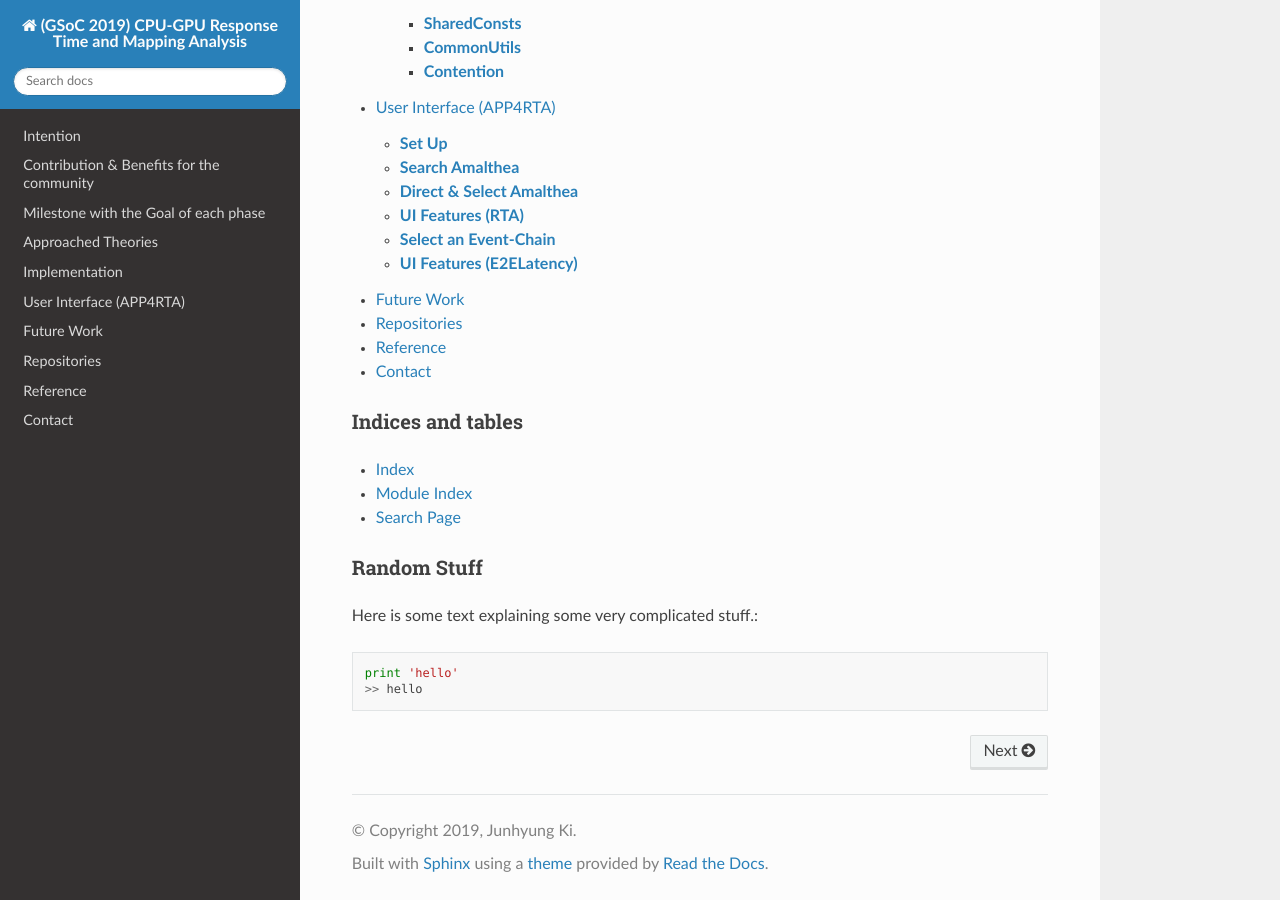
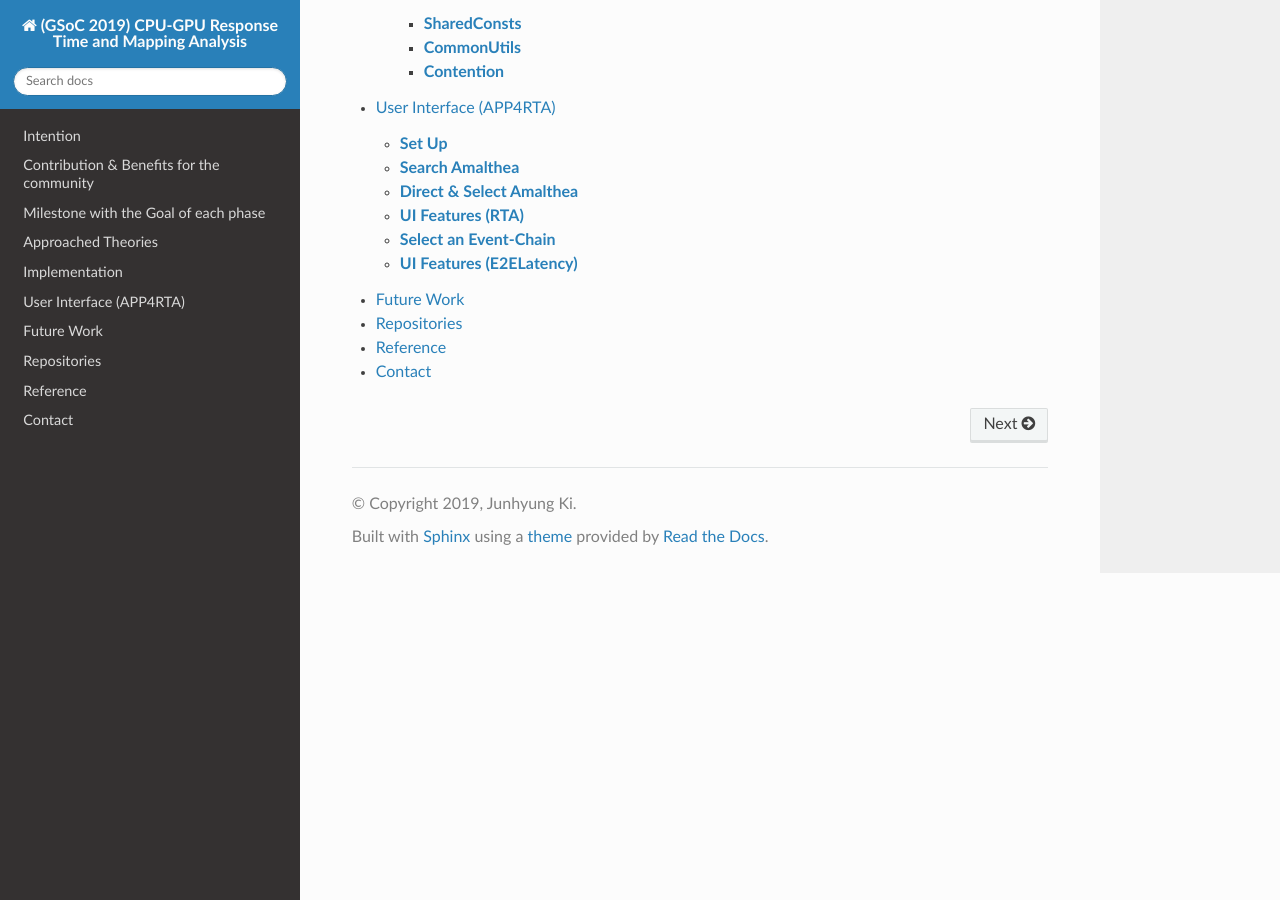
Before and after one commit to junh-ki/gsoc_doc, a Sphinx documentation site: the page built from docs/source/index.rst, in a window 1280 px wide and 900 px high, scrolled down 1819 px. Built offline with Sphinx 7.4.7 and the Read the Docs theme 2.0.0, drawn with Linux system fonts in a browser that asks for light colours.

Commit message:
unnecessary parts removed

```diff
--- a/docs/source/index.rst
+++ b/docs/source/index.rst
@@ -40,18 +40,3 @@ Contents
    Repositories <contents/repo>
    Reference <contents/reference>
    Contact <contents/contact>
-
-Indices and tables
-==================
-
-* :ref:`genindex`
-* :ref:`modindex`
-* :ref:`search`
-
-Random Stuff
-============
-
-Here is some text explaining some very complicated stuff.::
-
-	print 'hello'
-	>> hello
```
